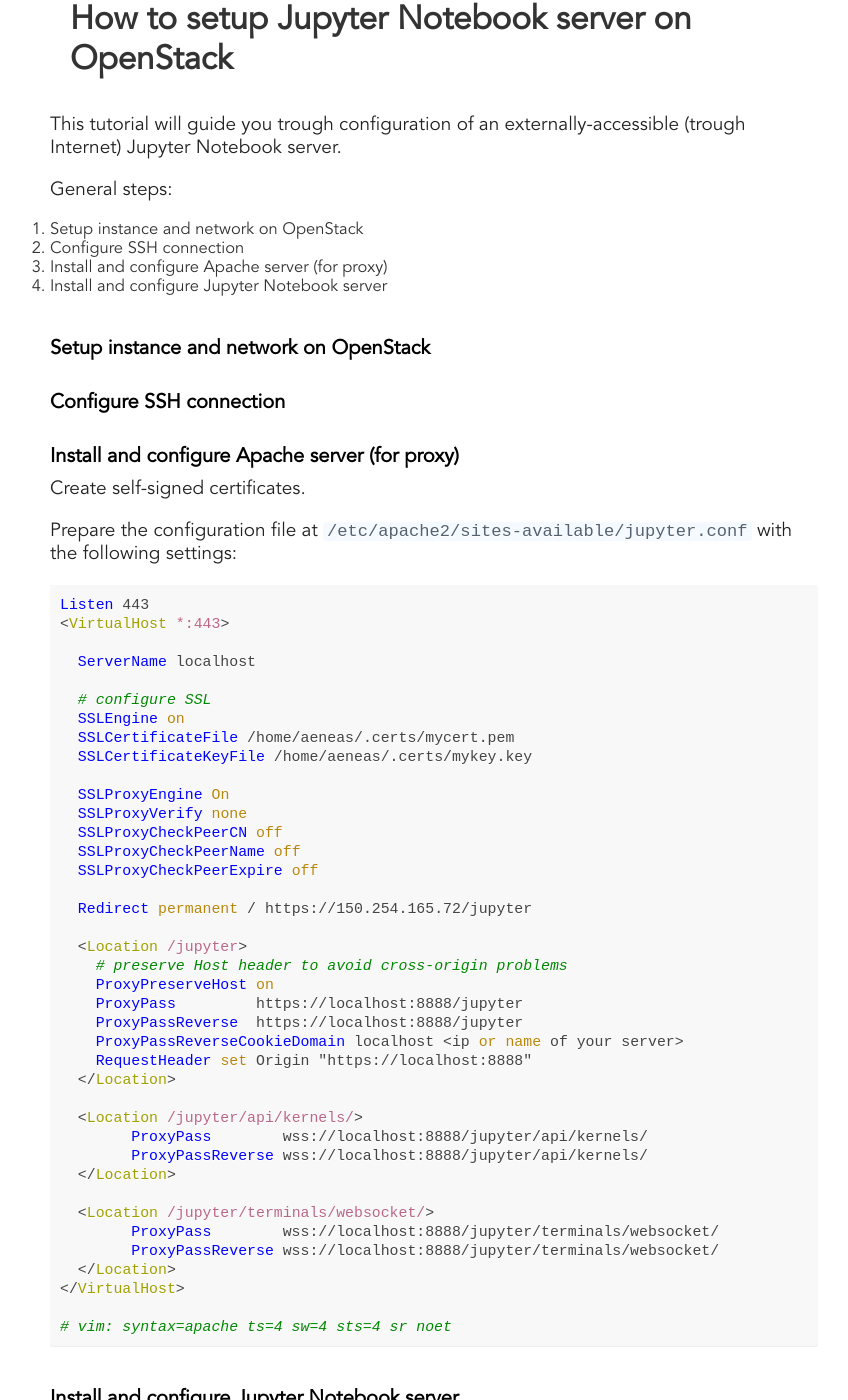
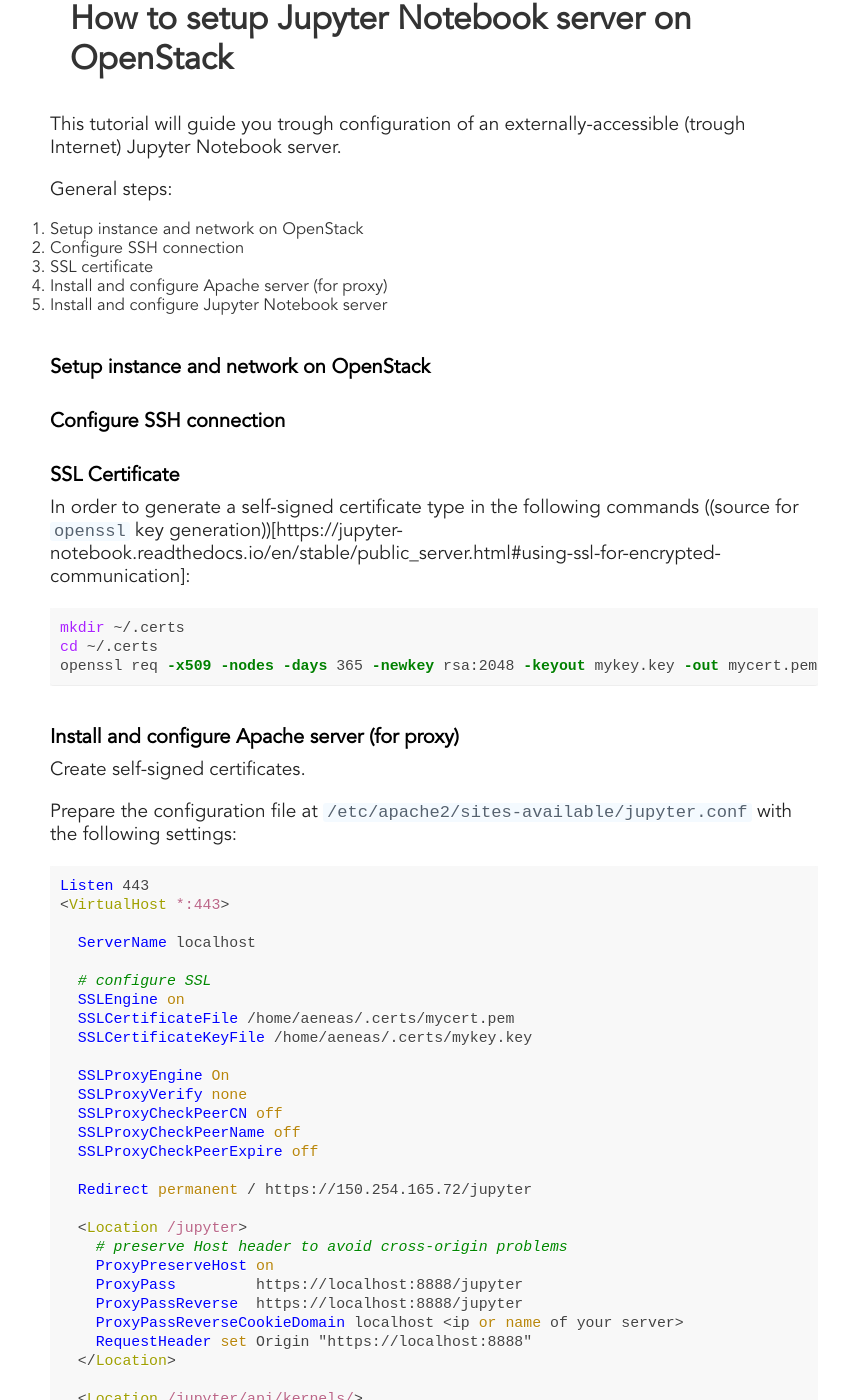
Before and after one commit to mikbuch/mikbuch.github.io, a Jekyll site: the page built from _posts/2019-05-22-Jupyter-Notebook-OpenStack.md, in a window 1280 px wide and 1400 px high, scrolled down 287 px. Shown: the whole window, without its empty margins (206-1054 px from the left). Built offline with Jekyll 4.4.1, drawn with Linux system fonts in a browser that asks for light colours; comment, search, counter and statistics services are not loaded; some of the changed text lies outside the part shown.

Commit message:
Jupyter additions

````diff
--- a/_posts/2019-05-22-Jupyter-Notebook-OpenStack.md
+++ b/_posts/2019-05-22-Jupyter-Notebook-OpenStack.md
@@ -16,13 +16,23 @@
 General steps:
 1. Setup instance and network on OpenStack
 2. Configure SSH connection
-3. Install and configure Apache server (for proxy)
-4. Install and configure Jupyter Notebook server
+3. SSL certificate
+4. Install and configure Apache server (for proxy)
+5. Install and configure Jupyter Notebook server
 
 
 ## Setup instance and network on OpenStack
 
 ## Configure SSH connection
+
+## SSL Certificate
+
+In order to generate a self-signed certificate type in the following commands ((source for `openssl` key generation))[https://jupyter-notebook.readthedocs.io/en/stable/public_server.html#using-ssl-for-encrypted-communication]:
+```bash
+mkdir ~/.certs
+cd ~/.certs
+openssl req -x509 -nodes -days 365 -newkey rsa:2048 -keyout mykey.key -out mycert.pem
+```
 
 ## Install and configure Apache server (for proxy)
 
@@ -71,6 +81,13 @@
 # vim: syntax=apache ts=4 sw=4 sts=4 sr noet
 ```
 
+Enable site and restart the server
+```bash
+sudo a2ensite jupyter.conf
+sudo service apache2 restart
+```
+
+
 ## Install and configure Jupyter Notebook server
 
 Jupyter has to be run on a non-sudo user. Hence, create a new user, e.g.:
````
Also changed, not shown: other parts of _posts/2019-05-22-Jupyter-Notebook-OpenStack.md (+1 -1 lines), _posts/2019-06-17-Jupyter-Hub-OpenStack.md (+13 -2 lines).
